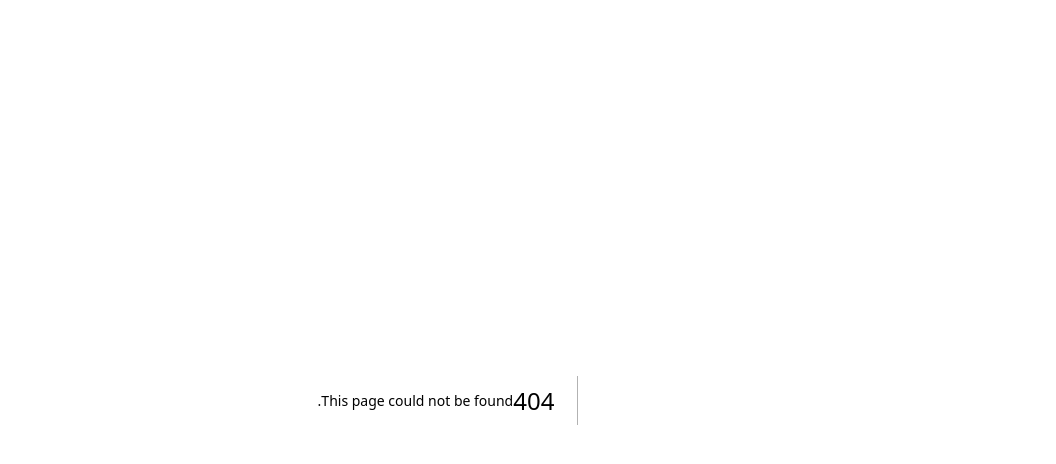
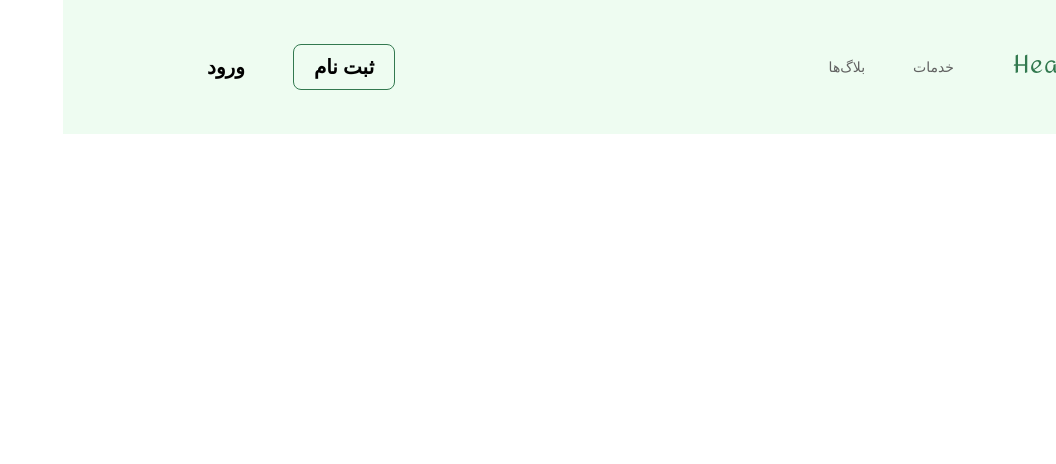
Before and after one commit to ParsaBordbar/Healthcare_Diet, a Next.js app in the folder client/: page /admin/panel in a window 1280 px wide. Before the commit this address had no page. Shown: the top 464 px of the page, without its empty margins (224-1280 px from the left). Built offline with nearby package versions, Linux system fonts and the light colour scheme.

Commit message:
create the simple admin panel into admin folder

```diff
--- /dev/null
+++ b/client/src/app/admin/panel/(main)/page.tsx
@@ -0,0 +1,7 @@
+const MainPageAdminPanel = () => {
+    return(
+        <h1>admin panel</h1>
+    )
+}
+
+export default MainPageAdminPanel
--- /dev/null
+++ b/client/src/app/admin/panel/layout.tsx
@@ -0,0 +1,20 @@
+// "use client";
+import { ReactNode } from "react";
+import Navbar from "@/components/landingPage_components/Navbar";
+
+const LayoutAdmin = ({ children }: { children: ReactNode }) => {
+  return (
+    <>
+      <div className="relative top-0 z-40">
+        <header className="absolute bg-no-repeat bg-cover w-full h-28 bg-[url('/svg/header-register.svg')] top-0 ">
+          <Navbar />
+        </header>
+        <main className="">
+          {children}
+        </main>
+      </div>
+    </>
+  );
+};
+
+export default LayoutAdmin;
```
